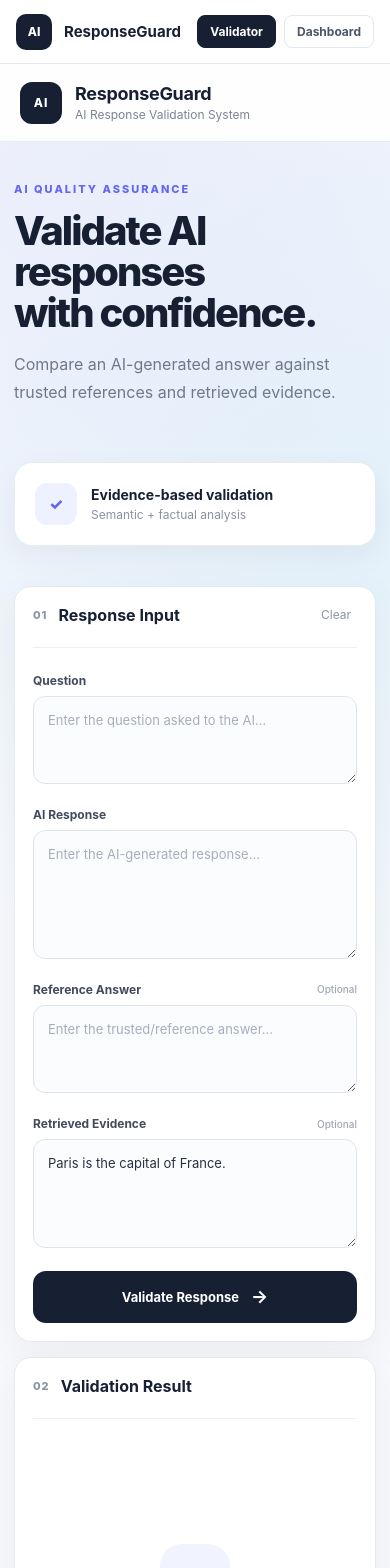
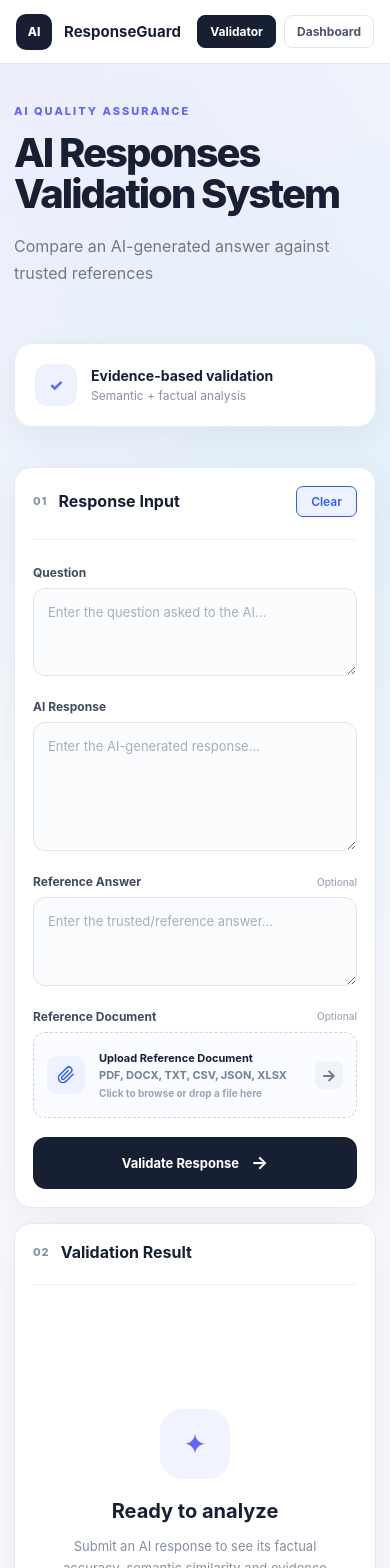
Before and after one commit to vinodkumarreddyv/AI-Response-Validation-System, a React app in the folder frontend/: page / in a window 390 px wide. Shown: the top 1568 px of the page. Built offline with nearby package versions, Linux system fonts and the light colour scheme; the HTML template or start-up script is replaced by a standard one.

Commit message:
Improve validation UI and reference document upload

```diff
--- a/frontend/src/App.css
+++ b/frontend/src/App.css
@@ -281,8 +281,26 @@ textarea::placeholder {
   cursor: pointer;
 }
 
+.clear-button {
+  border: 1px solid #315fe8;
+  background: #eef2ff;
+  color: #315fe8;
+  padding: 7px 14px;
+  border-radius: 7px;
+  font-size: 12px;
+  font-weight: 600;
+  cursor: pointer;
+  transition: all 0.2s ease;
+}
+
 .clear-button:hover {
-  color: #6366f1;
+  background: #315fe8;
+  color: #ffffff;
+  border-color: #315fe8;
+}
+
+.clear-button:active {
+  transform: translateY(1px);
 }
 
 /* BUTTON */
@@ -999,3 +1017,158 @@ footer {
     padding: 8px 12px;
   }
 }
+
+/* ============================================================
+   REFERENCE DOCUMENT UPLOAD
+   ============================================================ */
+
+.reference-upload {
+  width: 100%;
+}
+
+.reference-upload-box {
+  width: 100%;
+  min-height: 86px;
+  box-sizing: border-box;
+  display: flex;
+  align-items: center;
+  gap: 14px;
+  padding: 15px 16px;
+  border: 1px dashed #cfd6e2;
+  border-radius: 12px;
+  background: #fbfcff;
+  cursor: pointer;
+  transition: all 0.2s ease;
+}
+
+.reference-upload-box:hover {
+  border-color: #315fe8;
+  background: #f7f9ff;
+}
+
+.reference-upload-box.has-file {
+  border-style: solid;
+  border-color: #c9d7ff;
+  background: #f7f9ff;
+}
+
+.upload-icon {
+  width: 38px;
+  height: 38px;
+  min-width: 38px;
+  border-radius: 9px;
+  display: flex;
+  align-items: center;
+  justify-content: center;
+  background: #eef2ff;
+  color: #315fe8;
+}
+
+.upload-content {
+  flex: 1;
+  min-width: 0;
+  display: flex;
+  flex-direction: column;
+  gap: 3px;
+}
+
+.upload-content strong {
+  font-size: 13px;
+  font-weight: 700;
+  color: #172033;
+}
+
+.upload-content span {
+  font-size: 11px;
+  color: #718096;
+}
+
+.upload-content small {
+  margin-top: 2px;
+  font-size: 10px;
+  color: #9aa4b5;
+}
+
+.upload-arrow {
+  width: 28px;
+  height: 28px;
+  border-radius: 7px;
+  display: flex;
+  align-items: center;
+  justify-content: center;
+  background: #f0f3f8;
+  color: #6b7280;
+  font-size: 16px;
+  transition: all 0.2s ease;
+}
+
+.reference-upload-box:hover .upload-arrow {
+  background: #315fe8;
+  color: #ffffff;
+}
+
+.reference-file {
+  margin-top: 9px;
+  padding: 9px 11px;
+  display: flex;
+  align-items: center;
+  gap: 8px;
+  border: 1px solid #e3e7ee;
+  border-radius: 9px;
+  background: #f8fafc;
+  color: #596579;
+  font-size: 11px;
+}
+
+.reference-file > span:nth-child(2) {
+  flex: 1;
+  min-width: 0;
+  overflow: hidden;
+  text-overflow: ellipsis;
+  white-space: nowrap;
+}
+
+.reference-file button {
+  border: 0;
+  background: transparent;
+  color: #8b94a5;
+  font-size: 10px;
+  cursor: pointer;
+}
+
+.reference-file button:hover {
+  color: #ef4444;
+}
+
+.question-link {
+  border: none;
+  background: transparent;
+  padding: 0;
+  margin: 0;
+  color: #315fe8;
+  font: inherit;
+  font-weight: 600;
+  text-align: left;
+  cursor: pointer;
+  line-height: 1.4;
+}
+
+.question-link:hover {
+  text-decoration: underline;
+  color: #244bc2;
+}
+
+.drill-hint {
+  color: #8a93a5;
+  font-size: 12px;
+}
+
+@media (max-width: 650px) {
+  .reference-upload-box {
+    padding: 13px;
+  }
+
+  .upload-content strong {
+    font-size: 11px;
+  }
+}
--- a/frontend/src/Validator.jsx
+++ b/frontend/src/Validator.jsx
@@ -7,13 +7,54 @@ function App() {
   const [question, setQuestion] = useState("");
   const [aiResponse, setAiResponse] = useState("");
   const [referenceAnswer, setReferenceAnswer] = useState("");
-  const [evidence, setEvidence] = useState(
-    "Paris is the capital of France."
-  );
+  const [evidence, setEvidence] = useState("");
+  const [referenceFile, setReferenceFile] = useState(null);
+  const [uploadingReference, setUploadingReference] = useState(false);
 
   const [result, setResult] = useState(null);
   const [loading, setLoading] = useState(false);
   const [error, setError] = useState("");
+
+  const handleReferenceUpload = async (event) => {
+    const file = event.target.files?.[0];
+    if (!file) return;
+
+    setError("");
+    setUploadingReference(true);
+
+    try {
+      const formData = new FormData();
+      formData.append("file", file);
+
+      const response = await fetch(
+        "http://127.0.0.1:8000/api/evaluation/upload-reference",
+        {
+          method: "POST",
+          body: formData,
+        }
+      );
+
+      const data = await response.json();
+
+      if (!response.ok) {
+        throw new Error(
+          data.detail
+            ? JSON.stringify(data.detail)
+            : `Reference upload failed with status ${response.status}`
+        );
+      }
+
+      setReferenceFile({ name: data.filename, size: file.size });
+      setEvidence(data.text || "");
+    } catch (err) {
+      console.error(err);
+      setReferenceFile(null);
+      setEvidence("");
+      setError(err.message || "Unable to upload reference document.");
+    } finally {
+      setUploadingReference(false);
+    }
+  };
 
   const validateResponse = async () => {
     setError("");
@@ -81,7 +122,8 @@ function App() {
     setQuestion("");
     setAiResponse("");
     setReferenceAnswer("");
-    setEvidence("Paris is the capital of France.");
+    setEvidence("");
+    setReferenceFile(null);
     setResult(null);
     setError("");
   };
@@ -110,22 +152,6 @@ function App() {
 
   return (
     <div className="app">
-      {/* HEADER */}
-      <header className="header">
-        <div className="brand">
-          <div className="brand-icon">AI</div>
-
-          <div>
-            <h1>ResponseGuard</h1>
-            <p>AI Response Validation System</p>
-          </div>
-        </div>
-
-        <div className="status">
-          <span className="status-dot"></span>
-          System Online
-        </div>
-      </header>
 
       {/* MAIN */}
       <main className="container">
@@ -136,14 +162,12 @@ function App() {
             <span className="eyebrow">AI QUALITY ASSURANCE</span>
 
             <h2>
-              Validate AI responses
-              <br />
-              with confidence.
+               AI Responses Validation System
             </h2>
 
             <p>
               Compare an AI-generated answer against trusted
-              references and retrieved evidence.
+              references
             </p>
           </div>
 
@@ -184,6 +208,7 @@ function App() {
                 onChange={(e) => setQuestion(e.target.value)}
                 placeholder="Enter the question asked to the AI..."
                 rows="3"
+                disabled={loading || !!result}
               />
             </div>
 
@@ -195,6 +220,7 @@ function App() {
                 onChange={(e) => setAiResponse(e.target.value)}
                 placeholder="Enter the AI-generated response..."
                 rows="5"
+                disabled={loading || !!result}
               />
             </div>
 
@@ -211,23 +237,94 @@ function App() {
                 }
                 placeholder="Enter the trusted/reference answer..."
                 rows="3"
+                disabled={loading || !!result}
               />
             </div>
 
             <div className="field">
   <label>
-                Retrieved Evidence
+    Reference Document
     <span className="optional">Optional</span>
   </label>
 
-              <textarea
-                value={evidence}
-                onChange={(e) => setEvidence(e.target.value)}
-                placeholder="Enter supporting evidence..."
-                rows="4"
-              />
+  <div className="reference-upload">
+
+    <label
+      className={`reference-upload-box ${
+        referenceFile ? "has-file" : ""
+      }`}
+    >
+      <div className="upload-icon">
+        <svg
+          width="18"
+          height="18"
+          viewBox="0 0 24 24"
+          fill="none"
+          stroke="currentColor"
+          strokeWidth="2"
+          strokeLinecap="round"
+          strokeLinejoin="round"
+        >
+          <path d="m21.44 11.05-9.19 9.19a6 6 0 0 1-8.49-8.49l9.19-9.19a4 4 0 0 1 5.66 5.66l-9.2 9.19a2 2 0 0 1-2.83-2.83l8.49-8.48" />
+        </svg>
       </div>
 
+      <div className="upload-content">
+        <strong>
+          {uploadingReference
+            ? "Uploading document..."
+            : referenceFile
+            ? referenceFile.name
+            : "Upload Reference Document"}
+        </strong>
+
+        <span>
+          {referenceFile
+            ? "Document uploaded successfully"
+            : "PDF, DOCX, TXT, CSV, JSON, XLSX"}
+        </span>
+
+        {!referenceFile && (
+          <small>Click to browse or drop a file here</small>
+        )}
+      </div>
+
+      {!referenceFile && (
+        <div className="upload-arrow">
+          →
+        </div>
+      )}
+
+      <input
+        id="reference-document-input"
+        type="file"
+        accept=".pdf,.docx,.txt,.csv,.json,.xlsx"
+        onChange={handleReferenceUpload}
+        disabled={uploadingReference || loading || !!result}
+        hidden
+      />
+    </label>
+
+    {referenceFile && (
+      <div className="reference-file">
+        <span>✓</span>
+        <span>{referenceFile.name}</span>
+
+        <button
+          type="button"
+          disabled={loading || !!result}
+          onClick={() => {
+            setReferenceFile(null);
+            setEvidence("");
+          }}
+        >
+          Remove
+        </button>
+      </div>
+    )}
+
+  </div>
+</div>
             {error && (
               <div className="error-box">
                 <span>⚠</span>
@@ -241,12 +338,17 @@ function App() {
             <button
               className="validate-button"
               onClick={validateResponse}
-              disabled={loading}
+              disabled={loading || !!result}
             >
               {loading ? (
                 <>
                   <span className="spinner"></span>
                   Analyzing response...
+                </>
+              ) : result ? (
+                <>
+                  Response Validated
+                  <span>✓</span>
                 </>
               ) : (
                 <>
@@ -357,12 +459,16 @@ function App() {
                 <div className="metrics">
 
                   <div className="metric">
-                    <span>Reference Similarity</span>
+                    <span>
+                      {result.reference_similarity != null
+                        ? "Reference Similarity"
+                        : "Document Similarity"}
+                    </span>
                     <strong>
                       {result.reference_similarity != null
-                        ? (
-                            result.reference_similarity * 100
-                          ).toFixed(1)
+                        ? (result.reference_similarity * 100).toFixed(1)
+                        : result.best_evidence_similarity != null
+                        ? (result.best_evidence_similarity * 100).toFixed(1)
                         : "—"}
                       %
                     </strong>
@@ -383,7 +489,9 @@ function App() {
                   <div className="metric">
                     <span>Expected Fact</span>
                     <strong className="fact">
-                      {result.expected_fact || "—"}
+                      {result.expected_fact ||
+                         result.evidence_scores?.[0]?.text?.split(/[.!?]/)[0] ||
+                       "—"}
                     </strong>
                   </div>
 
@@ -397,100 +505,82 @@ function App() {
                   </div>
                 </div>
 
-                {/* FACT ANALYSIS */}
+               {/* FACT / EVIDENCE ANALYSIS */}
 <div className="analysis-card">
 
   <div className="analysis-title">
-                    <h4>Fact Analysis</h4>
+    <h4>
+      {result.reference_similarity != null
+        ? "Fact Analysis"
+        : "Evidence Analysis"}
+    </h4>
     <span>Validation engine</span>
   </div>
 
   <div className="analysis-row">
-                    <span>Direct fact match</span>
+    <span>Evidence support</span>
 
-                    <b
-                      className={
-                        result.direct_fact_match
-                          ? "yes"
-                          : "no"
-                      }
-                    >
-                      {result.direct_fact_match
-                        ? "YES"
-                        : "NO"}
+    <b className="yes">
+      {result.best_evidence_similarity != null
+        ? `${(result.best_evidence_similarity * 100).toFixed(1)}%`
+        : "—"}
     </b>
   </div>
 
   <div className="analysis-row">
     <span>Direct contradiction</span>
 
-                    <b
-                      className={
-                        result.direct_fact_contradiction
-                          ? "no"
-                          : "yes"
-                      }
-                    >
-                      {result.direct_fact_contradiction
-                        ? "YES"
-                        : "NO"}
+    <b className={result.direct_fact_contradiction ? "no" : "yes"}>
+      {result.direct_fact_contradiction ? "YES" : "NO"}
     </b>
   </div>
 
   <div className="analysis-row">
-                    <span>Reference exact match</span>
+    <span>
+      {result.reference_similarity != null
+        ? "Reference exact match"
+        : "Reference answer"}
+    </span>
 
-                    <b
-                      className={
-                        result.reference_exact_match
-                          ? "yes"
-                          : "no"
-                      }
-                    >
-                      {result.reference_exact_match
-                        ? "YES"
-                        : "NO"}
+    <b>
+      {result.reference_similarity != null
+        ? (result.reference_exact_match ? "YES" : "NO")
+        : "Not provided"}
     </b>
   </div>
 
-                  {result.contradiction && (
   <div className="probabilities">
+
     <div>
-                        <span>Entailment</span>
+      <span>Supported</span>
       <strong>
-                          {(
-                            (result.contradiction.entailment ||
-                              0) * 100
-                          ).toFixed(1)}
-                          %
+        {result.best_evidence_similarity != null
+          ? `${(result.best_evidence_similarity * 100).toFixed(1)}%`
+          : "—"}
       </strong>
     </div>
 
     <div>
       <span>Neutral</span>
       <strong>
-                          {(
-                            (result.contradiction.neutral ||
-                              0) * 100
-                          ).toFixed(1)}
-                          %
+        {result.best_evidence_similarity != null
+          ? `${((1 - result.best_evidence_similarity) * 100).toFixed(1)}%`
+          : "—"}
       </strong>
     </div>
 
     <div>
       <span>Contradiction</span>
       <strong>
-                          {(
-                            (result.contradiction
-                              .contradiction || 0) * 100
-                          ).toFixed(1)}
-                          %
+        {result.direct_fact_contradiction
+          ? "100.0%"
+          : "0.0%"}
       </strong>
     </div>
-                    </div>
-                  )}
+
   </div>
 
+</div>
                 {/* EVIDENCE */}
                 {result.evidence_scores &&
                   result.evidence_scores.length > 0 && (
```
Lines whose indentation alone changed are shown as unchanged.
